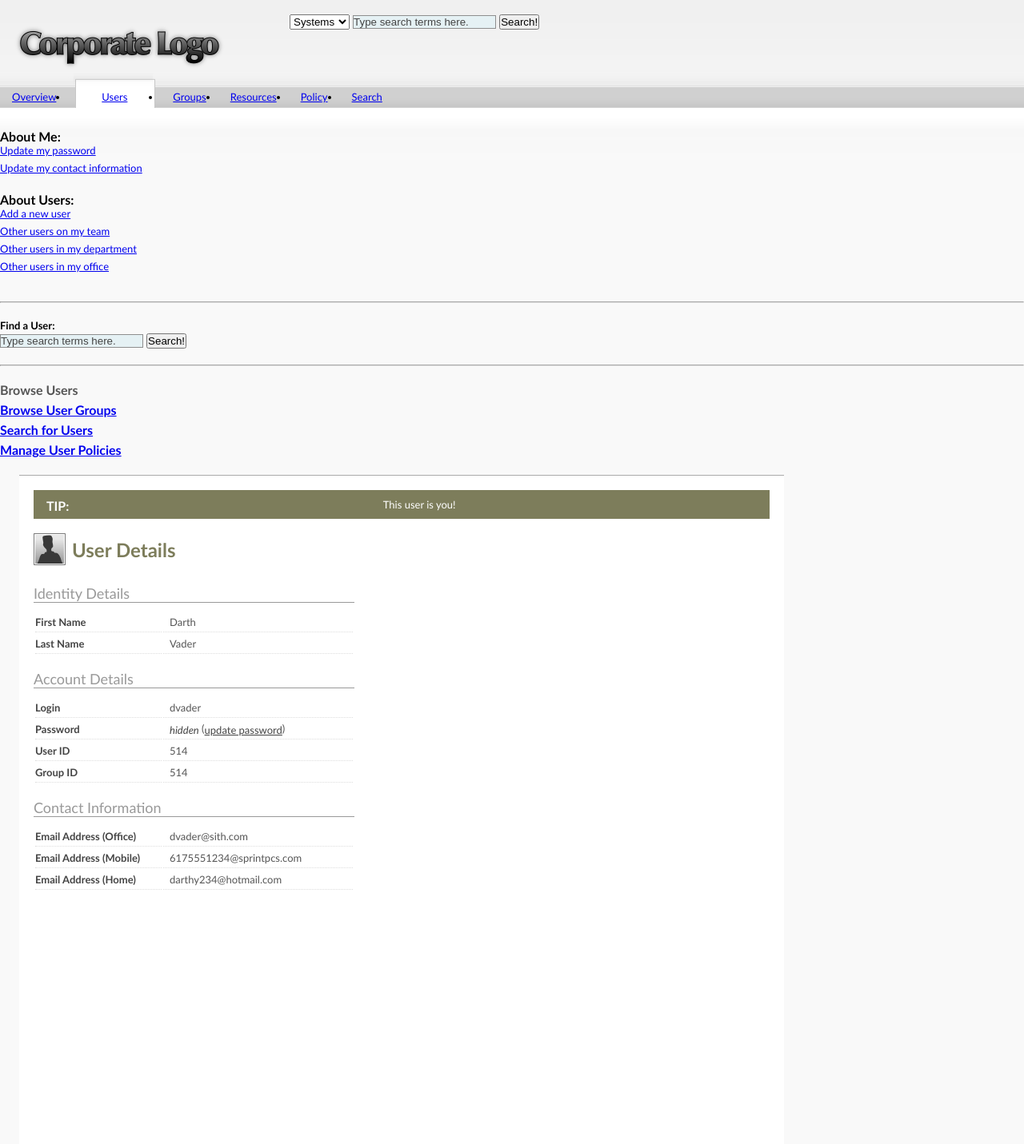
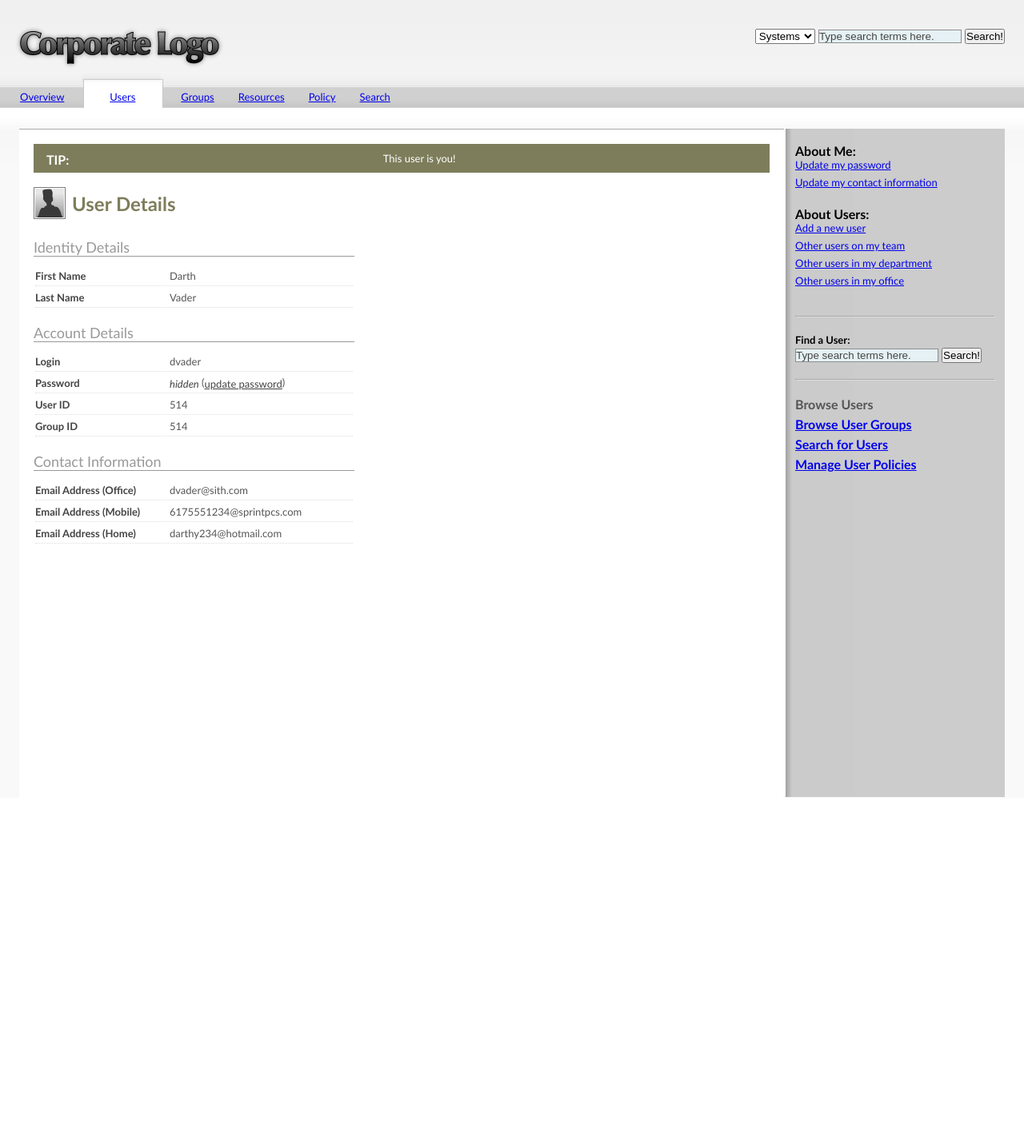
Before and after one commit to pulp/pulp, a PHP site: page /static/test.html in a window 1280 px wide. Shown: the whole page at 80% size. After the commit the page ends 997 px from the top, so only its background shows below. Run offline with PHP 8.4, Linux system fonts and the light colour scheme.

Commit message:
removing merge conflict poo from css file style was looking a little funky, looks like there were some merge conflicts that inserted poo into the css files. this made big chunks of the css not work, so i removed the poo.

```diff
--- a/pulp/static/css/style.css
+++ b/pulp/static/css/style.css
@@ -41,11 +41,8 @@ body, h1, h2, h3, h4, h5, p, ul, li {
 
 #ponies #head h1 a { background: url('/static/images/branding/logo-ponies.png') no-repeat !important; }
 #planes #head h1 a { background: url('/static/images/branding/logo-planes.png') no-repeat; }
-<<<<<<< HEAD:pulp/static/css/style.css
 #bonbons #head h1 a { background: url('/static/images/branding/logo-bonbons.png') no-repeat; }
 #snakes #head h1 a { background: url('/static/images/branding/logo-snakes.png') no-repeat; }
-=======
->>>>>>> 5e44058090f93c2a9448859da62f2572a5c509aa:pulp/static/css/style.css
 
 #searchbar {
   float: 			right;
@@ -67,11 +64,8 @@ body, h1, h2, h3, h4, h5, p, ul, li {
 
 #ponies #navbar { background-image: url('/static/images/template/background-navbar_ponies.png'); }
 #planes #navbar { background-image: url('/static/images/template/background-navbar_planes.png'); }
-<<<<<<< HEAD:pulp/static/css/style.css
 #bonbons #navbar { background-image: url('/static/images/template/background-navbar_bonbons.png'); }
 #snakes #navbar { background-image: url('/static/images/template/background-navbar_planes.png'); }
-=======
->>>>>>> 5e44058090f93c2a9448859da62f2572a5c509aa:pulp/static/css/style.css
 
 #navbar ul {
   margin:			0px;
@@ -103,11 +97,8 @@ body, h1, h2, h3, h4, h5, p, ul, li {
 
 #ponies #navbar .active { background-image: url('/static/images/template/background-navbar-active_ponies.png'); }
 #planes #navbar .active { background-image: url('/static/images/template/background-navbar-active_planes.png'); }
-<<<<<<< HEAD:pulp/static/css/style.css
 #bonbons #navbar .active { background-image: url('/static/images/template/background-navbar-active_bonbons.png'); }
 #snakes #navbar .active { background-image: url('/static/images/template/background-navbar-active_planes.png'); }
-=======
->>>>>>> 5e44058090f93c2a9448859da62f2572a5c509aa:pulp/static/css/style.css
 
 #content {
   width:			100%;
@@ -130,11 +121,8 @@ body, h1, h2, h3, h4, h5, p, ul, li {
 
 #ponies #details { border-top: 1px solid #df00d4; }
 #planes #details { border-top: 1px solid #e8e886; }
-<<<<<<< HEAD:pulp/static/css/style.css
 #bonbons #details { border-top: 1px solid #facbdf; }
 #snakes #details { border-top: 1px solid #444; }
-=======
->>>>>>> 5e44058090f93c2a9448859da62f2572a5c509aa:pulp/static/css/style.css
 
 #sidebar {
   width:			250px;
```
